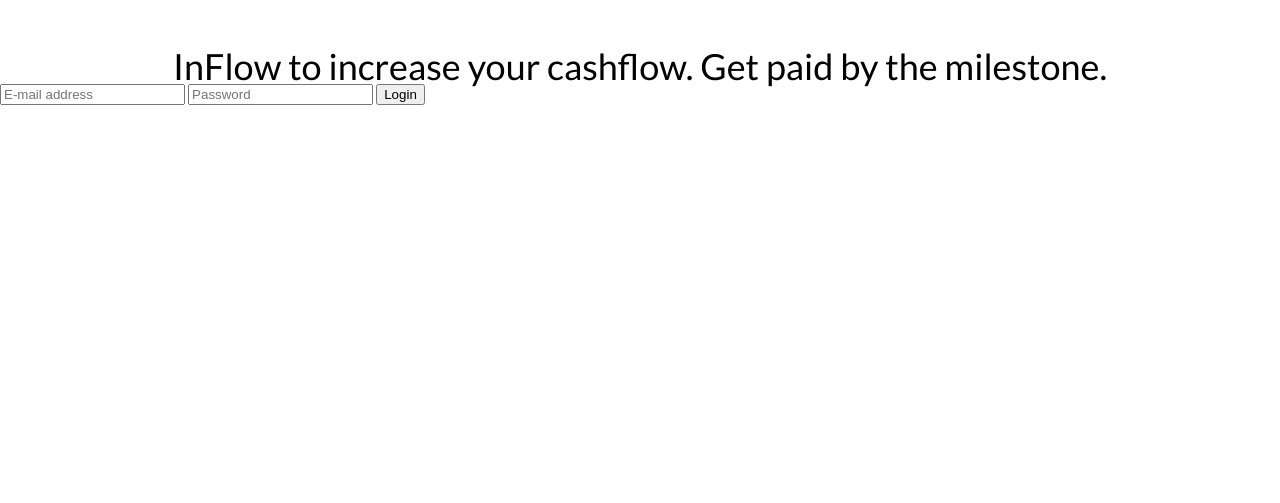
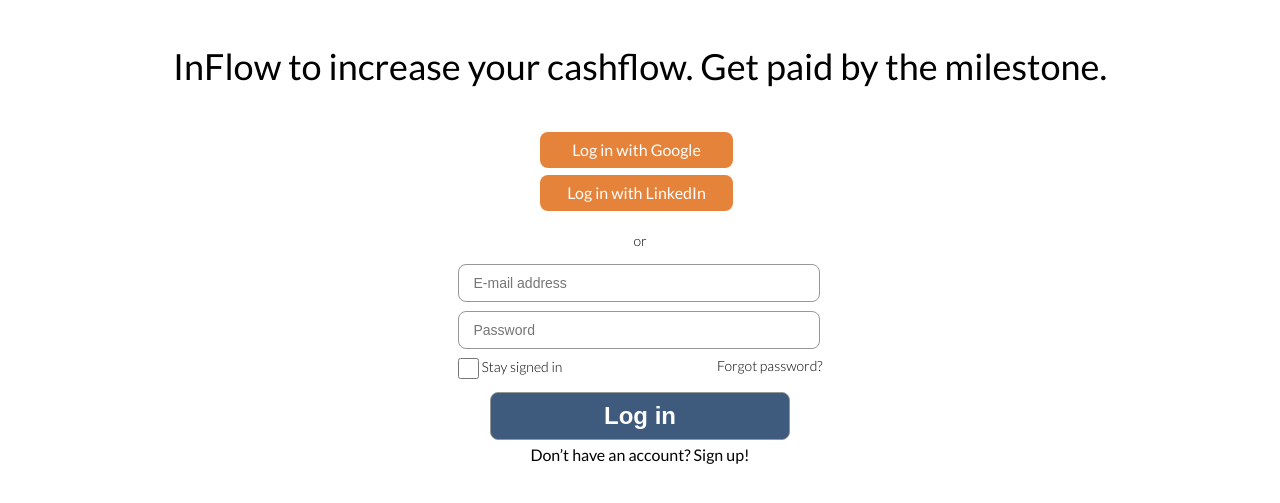
Before and after one commit to bkatchmar/InflowBaseCode, a Django app: page / in a window 1280 px wide. Shown: the part 147-650 px from the top of the page. Run offline with Django 3.2, Linux system fonts and the light colour scheme; some libraries are stand-ins or nearby versions.

Commit message:
Finishing touches on the first pass of the high fidelity login screen

```diff
--- a/inflowhq/inflowco/static/css/hfbase.css
+++ b/inflowhq/inflowco/static/css/hfbase.css
@@ -22,14 +22,23 @@ strong { font-weight: bold; }
 
 /* The Beginning of InFlow Base CSS Overrides */
 /* High Level Styles */
-body { background-color: #FFF; font-family: Lato, Verdana, sans-serif; }
+body { background-color: #FFF; color: #000; font-family: Lato, Verdana, sans-serif; }
 header { background-color: #3E5A7C; height: 147px; }
 main {}
 footer {}
-a, a:link, a:visited, a:hover, a:active { text-decoration: none; }
+a, a:link, a:visited, a:hover, a:active { color: #000; text-decoration: none; }
 
 /* High level elements */
 div.content { margin: 0px auto; width: 1280px; }
+a.inflow-btn,
+a.inflow-btn:link,
+a.inflow-btn:visited,
+a.inflow-btn:hover,
+a.inflow-btn:active { background-color: #E6833B; border-radius: 8px; color: #FFF; padding: 10px; -moz-border-radius: 8px; -webkit-border-radius: 8px; }
+input { border: solid 1px #979797; display: block; margin: 9px 0px; }
+input[type="text"], input[type="email"], input[type="password"] { border-radius: 8px; font-size: 14px; font-weight: 300; padding: 10px 15px; -moz-border-radius: 8px; -webkit-border-radius: 8px; }
+input[type="checkbox"] { display: inline-block; height: 21px; margin: 0px 3px 0px 0px; width: 21px; }
+input[type="submit"] { background-color: #3E5A7C; border-radius: 8px; color: #FFF; font-size: 24px; font-weight: bold; margin: 0px auto; padding: 9px 0px; width: 300px; -moz-border-radius: 8px; -webkit-border-radius: 8px; }
 
 /* Header Navigation Elements */
 header div.content { clear: both; overflow: hidden; }
@@ -56,3 +65,14 @@ main div.content { margin: 48px auto 0px; width: 1280px; }
 
 /* Main Elements */
 main h1 { font-size: 36px; line-height: 36px; text-align: center; }
+main div.login-buttons { margin: 48px auto 15px; width: 200px; }
+main div.login-buttons a.inflow-btn { display: inline-block; margin: 0px 0px 7px; padding: 10px 0px; text-align: center; width: 193px; }
+main div.separator { color: #000000; font-size: 14px; font-weight: 300; margin: 15px 0px; text-align: center; }
+main form.login-form { margin: 0px auto; width: 365px; }
+main form.login-form input[type="text"], main form.login-form input[type="email"], main form.login-form input[type="password"] { width: 330px; }
+main form.login-form div.under-textboxes input[type="checkbox"] { float: left; }
+main form.login-form div.under-textboxes a { font-size: 14px; font-weight: 300; }
+main form.login-form div.under-textboxes a.forgot { float: right; }
+main div.under-textboxes { margin: 0px 0px 17px; }
+main div.under-textboxes span.checkbox-text { font-size: 14px; font-weight: 300; }
+main div.signup-link { margin: 7px auto; text-align: center; }
--- a/inflowhq/inflowco/templates/login.html
+++ b/inflowhq/inflowco/templates/login.html
@@ -4,6 +4,7 @@
 <head>
 	<link rel="stylesheet" href="//fonts.googleapis.com/css?family=Lato:100,300,400,700" />
 	<link rel="stylesheet" href="{% static 'css/hfbase.css' %}" />
+	<link rel="shortcut icon" type="image/x-icon" href="{% static 'img/favicon.ico' %}" />
 	<title>Welcome to InFlow - Please Log In</title>
 </head>
 <body>
@@ -24,12 +25,21 @@
 	<main>
 		<div class="content">
 			<h1>InFlow to increase your cashflow. Get paid by the milestone.</h1>
-			<form method="post">
-				<input type="text" name="username" placeholder="E-mail address" />
+			<div class="login-buttons">
+				<a href="#" class="inflow-btn">Log in with Google</a>
+				<a href="#" class="inflow-btn">Log in with LinkedIn</a>
+			</div>
+			<div class="separator">or</div>
+			<form method="post" class="login-form">
+				<input type="email" name="username" placeholder="E-mail address" />
 				<input type="password" name="password" placeholder="Password" />
-				<input type="submit" value="Login" />
+				<div class="under-textboxes">
+					<input type="checkbox" name="acknowledgement" /><span class="checkbox-text">Stay signed in</span><a href="#" class="forgot">Forgot password?</a>
+				</div>
+				<input type="submit" value="Log in" />
 				{% csrf_token %}
 			</form>
+			<div class="signup-link"><a href="#">Don’t have an account? Sign up!</a></div>
 		</div>
 	</main>
 	<script src="https://ajax.googleapis.com/ajax/libs/jquery/3.2.1/jquery.min.js"></script>
--- a/inflowhq/talktostripe/templates/bank.html
+++ b/inflowhq/talktostripe/templates/bank.html
@@ -38,7 +38,7 @@
 
 	<script src="https://ajax.googleapis.com/ajax/libs/jquery/3.2.1/jquery.min.js"></script>
 	<script src="https://js.stripe.com/v3/"></script>
-	<script src="https://s3.us-east-2.amazonaws.com/inflowcssjs/inflow.utils.js"></script>
+	<script src="{% static 'js/inflow.utils.js' %}"></script>
 	<script>
 		jQuery(document).ready(function() {
 			var stripe = Stripe("pk_test_1jY0jXXrP4ov94DS1A1Ndfjp");
--- a/inflowhq/talktostripe/templates/verifystripeinfo.html
+++ b/inflowhq/talktostripe/templates/verifystripeinfo.html
@@ -128,7 +128,7 @@
 	<script src="https://ajax.googleapis.com/ajax/libs/jquery/3.2.1/jquery.min.js"></script>
 	<script src="https://ajax.googleapis.com/ajax/libs/jqueryui/1.12.1/jquery-ui.min.js"></script>
 	<script src="https://js.stripe.com/v3/"></script>
-	<script src="https://s3.us-east-2.amazonaws.com/inflowcssjs/inflow.utils.js"></script>
+	<script src="{% static 'js/inflow.utils.js' %}"></script>
 	<script>
 		jQuery(document).ready(function() {
 			var stripe = Stripe("pk_test_1jY0jXXrP4ov94DS1A1Ndfjp");
```
Also changed, not shown: inflowhq/inflowco/static/img/favicon.ico (added), inflowhq/inflowhq/settings.py (line endings or trailing spaces).
